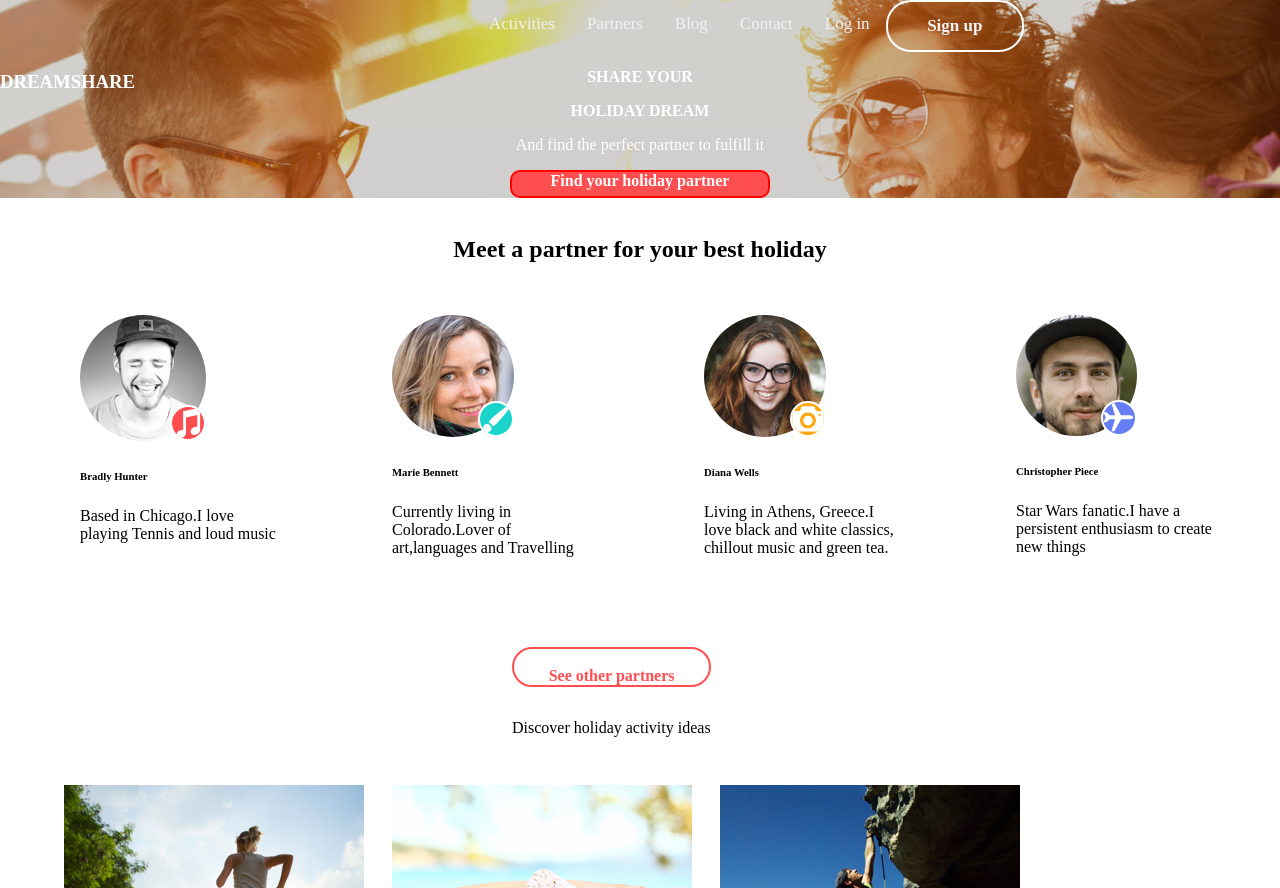
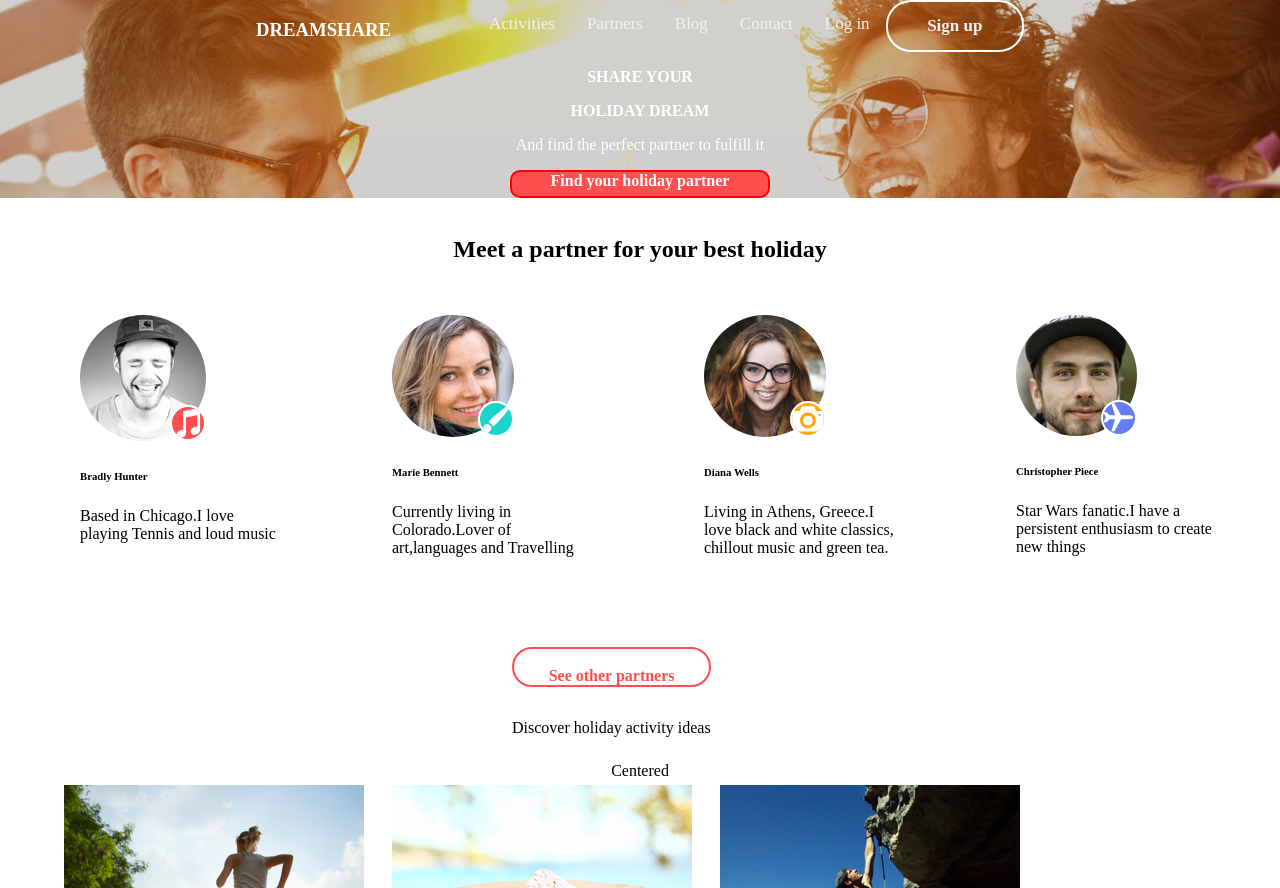
Before and after one commit to knzulu16/dreamShare, a plain HTML site: page index.html in a window 1280 px wide. Shown: the top 888 px of the page. Drawn offline with Linux system fonts and the light colour scheme.

```diff
--- a/index.css
+++ b/index.css
@@ -44,8 +44,11 @@ p.findHoliday{
   margin-right:20%;
 }
 h3{
-  color: white;
-  position: absolute;
+  color:white;
+  position:absolute;
+    top:0;
+    left:0;
+    margin-left: 20%;
 }
 div.column {
   float: left;
@@ -152,7 +155,7 @@ div.discover{
 }
 div.column1 {
   float: left;
-
+  margin-top: 20%;
   width: 200px;
   height: 100px;
   margin: 2em;
@@ -163,36 +166,29 @@ div.column1 {
   /* position:relative; */
 margin-bottom:15%;
 }
-.row::after {
+/* .row::after {
     content: "";
     clear: both;
 
-}
+} */
 div.column2 {
   float: left;
   margin-top:20%;
   width: 200px;
   height: 100px;
   margin: 2em;
-  /* align-items: center; */
   margin-left:4em;
   margin-right: 4em;
-  /* margin-right: 2em; */
-  /* position:relative; */
 margin-bottom:15%;
 }
 div.column3 {
   float: left;
+
   margin-top:20%;
-  /* width: 200px;
-  height: 100px; */
+
   margin: 2em;
-  /* align-items: center; */
   margin-left:4em;
-  /* margin-right: 4em; */
-  margin-right: 4em;
-  /* position:relative; */
-margin-bottom:15%;
+  margin-right: -2em;
 }
 .row::after {
     content: "";
@@ -233,7 +229,16 @@ div.column4 {
 ul {
   list-style: none;
 }
+.container {
+    position: relative;
+}
 
+div.centered {
+    position: absolute;
+    top: 50%;
+    left: 50%;
+    transform: translate(-50%, -50%);
+}
 
 /* .row .column {
     /* float: left; */
--- a/index.html
+++ b/index.html
@@ -2,6 +2,7 @@
 <html lang="en" dir="ltr">
   <head>
     <meta charset="utf-8">
+    <meta name="viewport" content="width=device-width, initial-scale=1.0">
     <link rel="stylesheet" href="index.css">
     <title>Dream Share</title>
   <div class="headerBackground">
@@ -56,9 +57,11 @@
                <div class="discover">
                  <p>Discover holiday activity ideas</p>
                </div>
-       <div class="row">
+       <div class="container">
+        <div class="row">
                <div class="column1">
-                   <img src ="images/block1Sports.jpg">
+                   <img src ="images/block1Sports.jpg">Sport</img>
+                   <div class="centered">Centered</div>
                </div>
                <div class="column1">
                    <img src ="images/block2Wellness.jpg">
@@ -85,6 +88,7 @@
                          <img src ="images/block7Travelling.jpg">
                      </div>
             </div>
+          </div>
 
               <hr>
               <div class="row">
```
